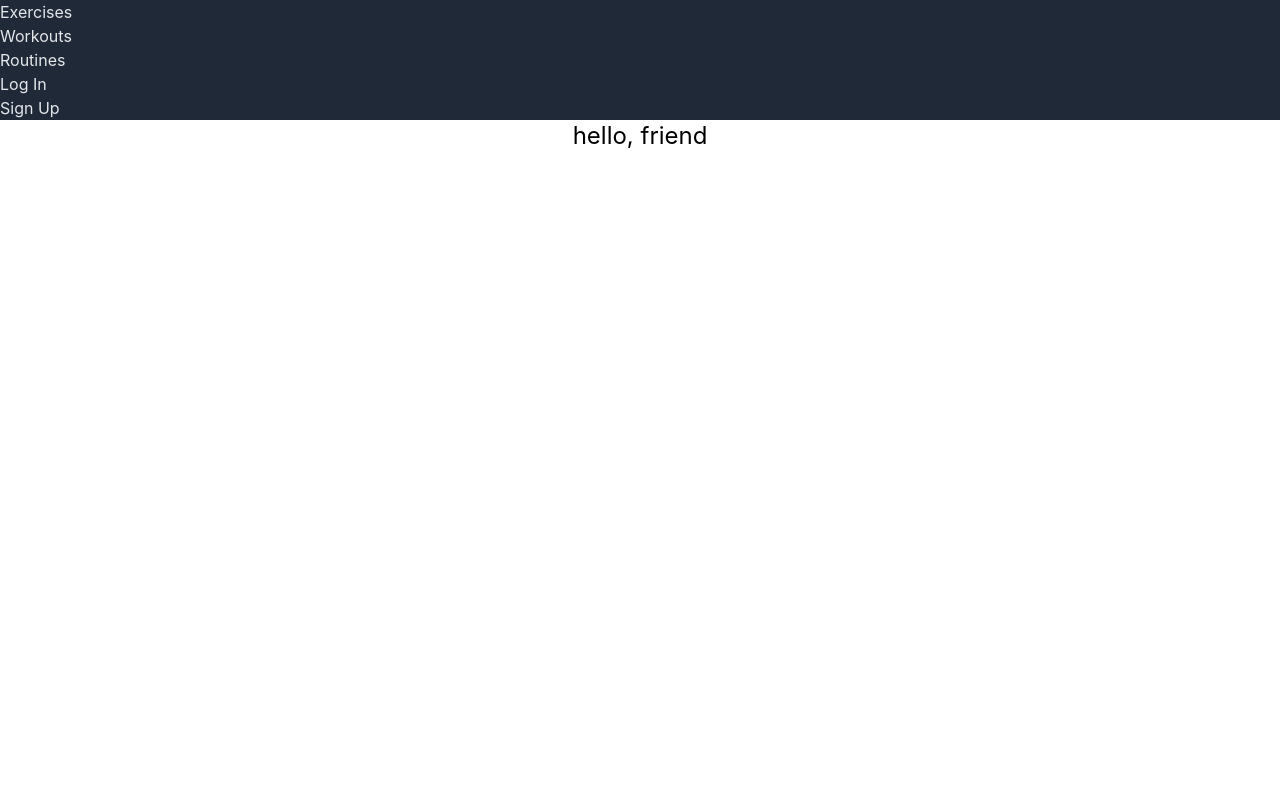
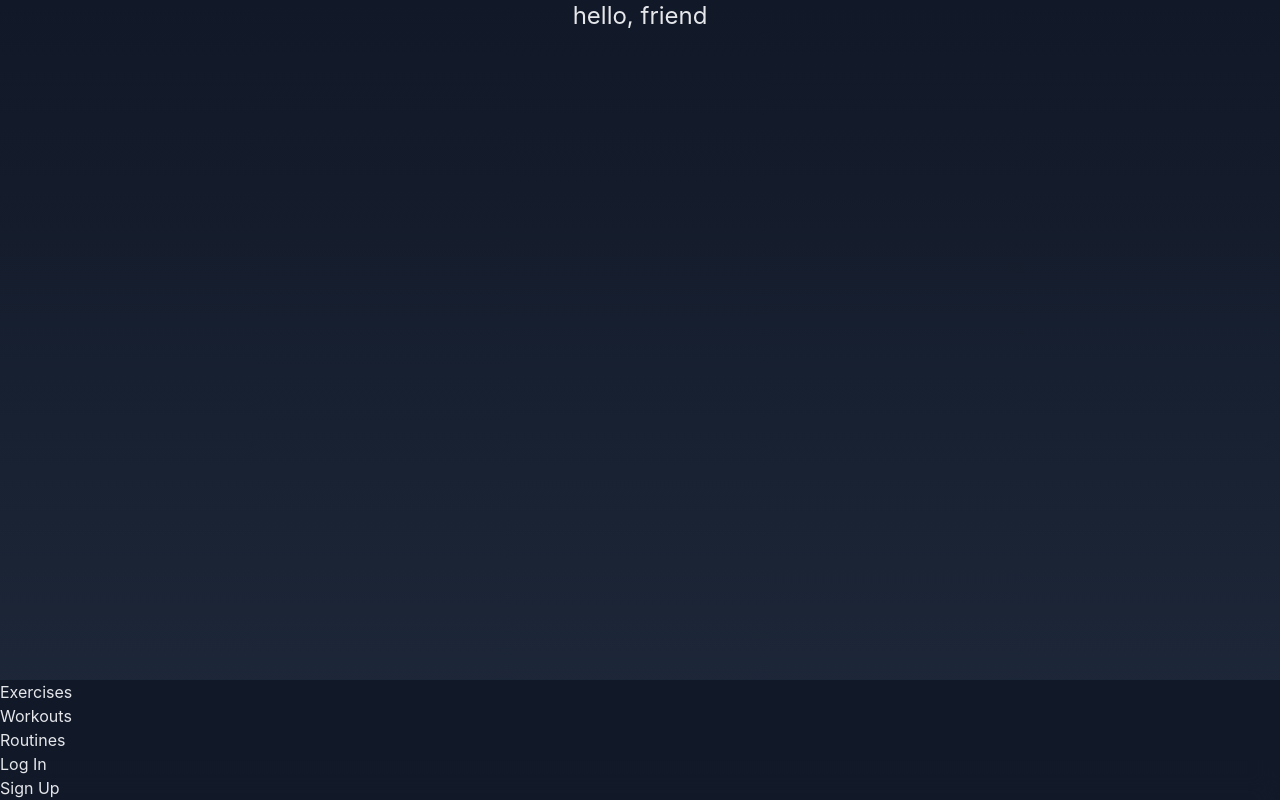
Before and after one commit to maxmay94/lifted-front-end, a React (Create React App) app: page / in a window 1280 px wide. Built offline with nearby package versions, Linux system fonts and the light colour scheme; no server answers.

Commit message:
style landing page

```diff
--- a/public/index.html
+++ b/public/index.html
@@ -24,11 +24,11 @@
       work correctly both with client-side routing and a non-root public URL.
       Learn how to configure a non-root public URL by running `npm run build`.
     -->
-    <title>React App</title>
+    <title>Lifted</title>
   </head>
-  <body>
+  <body class="bg-emerald-700" >
+    <div  id="root"></div>
     <noscript>You need to enable JavaScript to run this app.</noscript>
-    <div id="root"></div>
     <!--
       This HTML file is a template.
       If you open it directly in the browser, you will see an empty page.
--- a/src/components/NavBar/NavBar.jsx
+++ b/src/components/NavBar/NavBar.jsx
@@ -7,7 +7,10 @@ import QueryStatsIcon from '@mui/icons-material/QueryStats';
 
 const NavBar = ({ user, handleLogout }) => {
   return (
-    <nav className='bg-gray-800 text-gray-200'>
+    <div className="justify-around bg-gray-900/90
+    backdrop-blur-md shadow-md w-full
+    fixed bottom-0 left-0 right-0 z-10">
+      <nav className=' text-gray-200 rounded-t'>
         {user ?
           <ul className='flex p-1 text-xs'>
 
@@ -36,13 +39,14 @@ const NavBar = ({ user, handleLogout }) => {
             </li>
 
             <li className='flex-1'>
+              <div className='text-center'>
                 <Link to="/profiles">
-              <div className='text-center'>
                   <AccountBoxIcon />
                   <br />
                   <p>Profile</p>
+                </Link>
               </div>
-            </Link></li>
+            </li>
 
           </ul>
         :
@@ -55,6 +59,7 @@ const NavBar = ({ user, handleLogout }) => {
           </ul>
         }
       </nav>
+    </div>
   )
 }
 
--- a/src/pages/Landing/Landing.jsx
+++ b/src/pages/Landing/Landing.jsx
@@ -1,7 +1,7 @@
 
 const Landing = ({ user }) => {
   return (
-    <main className='text-center text-2xl'>
+    <main className='text-center text-2xl h-screen bg-gradient-to-b from-gray-900 to-slate-800 text-gray-200'>
       <h1>hello, {user ? user.name : 'friend'}</h1>
     </main>
   )
```
Lines whose indentation alone changed are shown as unchanged.
